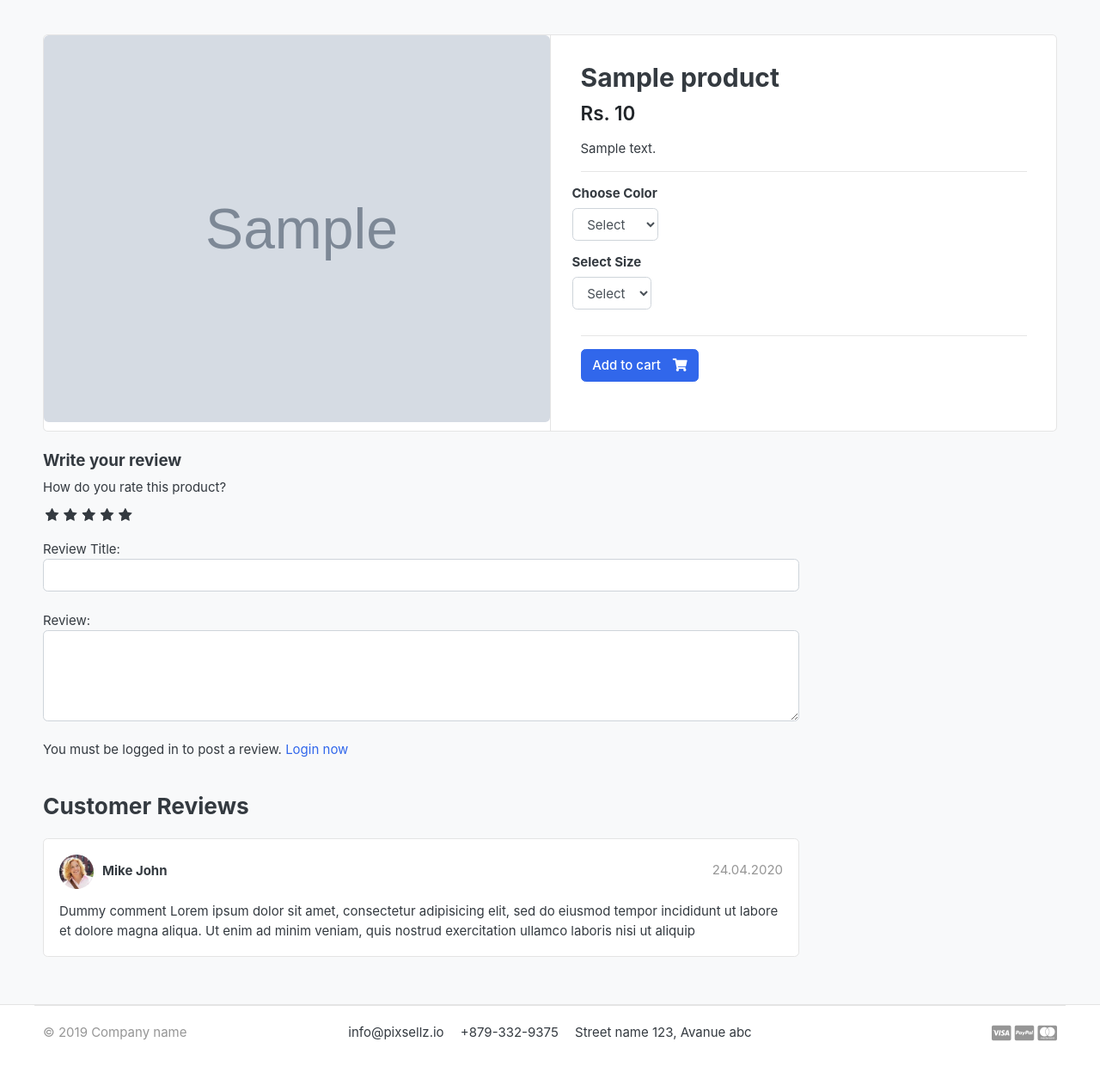
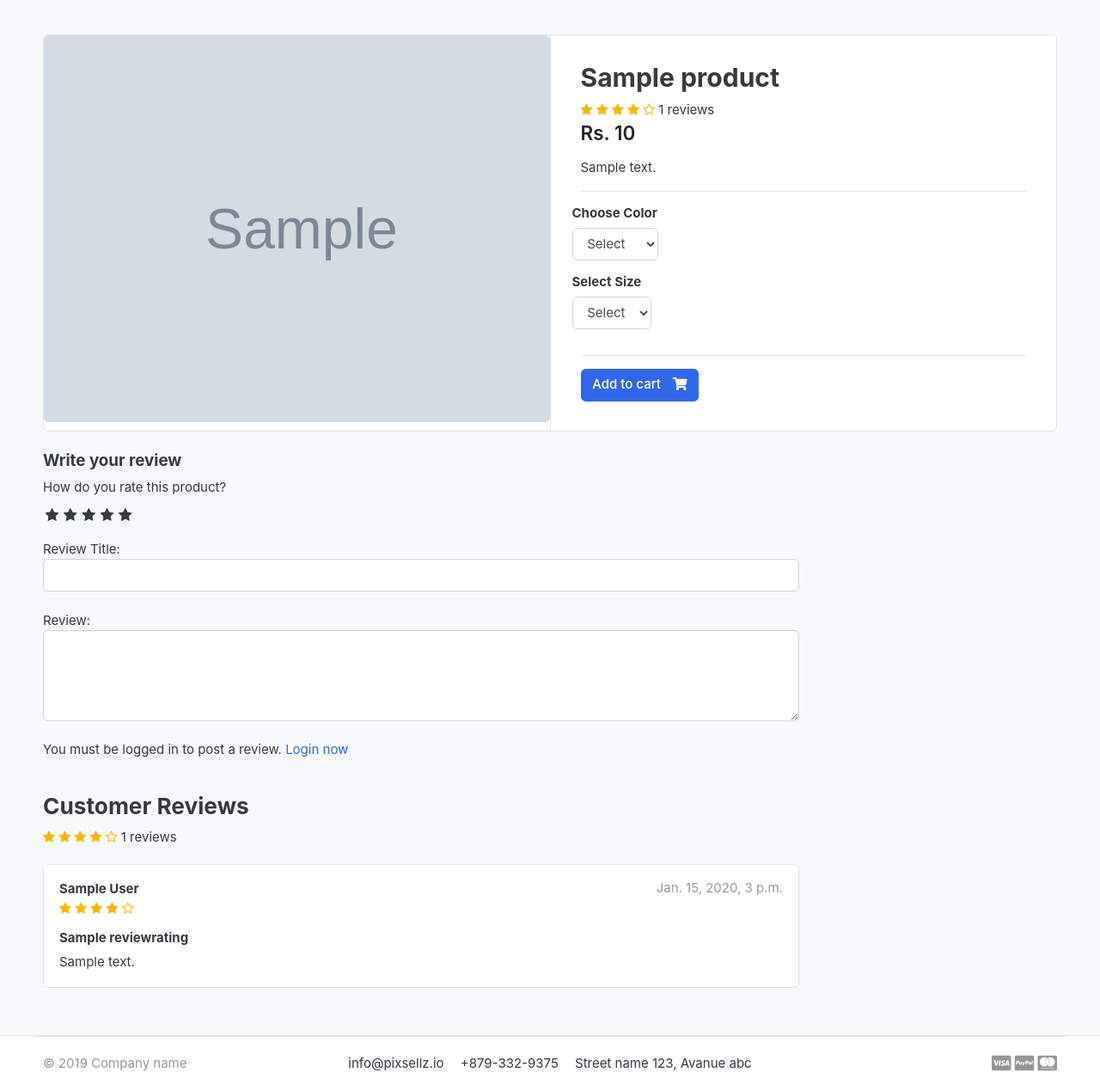
Before and after one commit to IbrarAman/EcommerceAnmolMobiles, a Django app: a page that uses templates/store/product_detail.html in a window 1280 px wide. Shown: the part 118-1387 px from the top of the page at 86% size. Before the commit the page ends 1329 px from the top, so only its background shows below. Run offline with Django 3.2, Linux system fonts and the light colour scheme; tables that the repository leaves empty hold one stand-in row (values such as "Sample post"); grey boxes marked "Sample" are stand-in pictures; some libraries are stand-ins or nearby versions; some web fonts are replaced.

Commit message:
review and rating System

```diff
--- a/accounts/models.py
+++ b/accounts/models.py
@@ -60,8 +60,8 @@ class Account(AbstractBaseUser):
 
     objects = MyAccountManager()
 
-    # def full_name(self):
-    #     return f'{self.first_name} {self.last_name}'
+    def full_name(self):
+        return f'{self.first_name} {self.last_name}'
 
     def __str__(self):
         return self.email
--- a/orders/views.py
+++ b/orders/views.py
@@ -211,8 +211,7 @@ def order_complete(request):
             'order_number': order.order_number,
             # 'payment': payment,
             'subtotal': subtotal,
-            # 'tax' : tax,
-            # 'grand_total' : grand_total
+
         }
         return render(request, 'orders/order_complete.html', context)
     except Order.DoesNotExist:
--- a/store/models.py
+++ b/store/models.py
@@ -2,6 +2,7 @@ from django.db import models
 from category.models import Category
 from django.urls import reverse
 from accounts.models import Account
+from django.db.models import Avg, Count
 
 # Create your models here.
 
@@ -22,6 +23,20 @@ class Product(models.Model):
 
     def __str__(self):
         return self.product_name
+
+    def averageReview(self):
+        reviews = ReviewRating.objects.filter(product=self, status=True).aggregate(average=Avg('rating'))
+        avg = 0
+        if reviews['average'] is not None:
+            avg = float(reviews['average'])
+        return avg
+
+    def countReview(self):
+        reviews = ReviewRating.objects.filter(product=self, status=True).aggregate(count=Count('id'))
+        count = 0
+        if reviews['count'] is not None:
+            count = int(reviews['count'])
+        return count
 
 
 class VariationManager(models.Manager):
--- a/store/views.py
+++ b/store/views.py
@@ -7,6 +7,7 @@ from django.core.paginator import EmptyPage, PageNotAnInteger, Paginator
 from .models import Product, ReviewRating
 from .forms import ReviewForm
 from django.contrib import messages
+from orders.models import OrderProduct
 
 # Create your views here.
 
@@ -44,9 +45,22 @@ def product_detail(request, category_slug, product_slug):
         raise e
 
 
+    if request.user.is_authenticated:
+        try:
+            orderproduct = OrderProduct.objects.filter(user=request.user, product_id=single_product.id).exists()
+        except OrderProduct.DoesNotExist:
+            orderproduct = None
+    else:
+        orderproduct = None
+
+    # Get the reviews
+    reviews = ReviewRating.objects.filter(product_id=single_product.id, status=True)
+
     context = {
         'single_product': single_product,
         'in_cart'       : in_cart,
+        'orderproduct'  : orderproduct,
+        'reviews'       : reviews,
     }
     return render(request, 'store/product_detail.html', context)
 
--- a/templates/store/product_detail.html
+++ b/templates/store/product_detail.html
@@ -24,6 +24,16 @@
             <article class="content-body">
 
               <h2 class="title">{{ single_product.product_name }}</h2>
+              <div class="rating-star">
+								<span>
+									<i class="fa fa-star{% if single_product.averageReview < 0.5 %}-o{% elif single_product.averageReview >= 0.5 and single_product.averageReview < 1 %}-half-o {% endif %}" aria-hidden="true"></i>
+									<i class="fa fa-star{% if single_product.averageReview < 1.5 %}-o{% elif single_product.averageReview >= 1.5 and single_product.averageReview < 2 %}-half-o {% endif %}" aria-hidden="true"></i>
+									<i class="fa fa-star{% if single_product.averageReview < 2.5 %}-o{% elif single_product.averageReview >= 2.5 and single_product.averageReview < 3 %}-half-o {% endif %}" aria-hidden="true"></i>
+									<i class="fa fa-star{% if single_product.averageReview < 3.5 %}-o{% elif single_product.averageReview >= 3.5 and single_product.averageReview < 4 %}-half-o {% endif %}" aria-hidden="true"></i>
+									<i class="fa fa-star{% if single_product.averageReview < 4.5 %}-o{% elif single_product.averageReview >= 4.5 and single_product.averageReview < 5 %}-half-o {% endif %}" aria-hidden="true"></i>
+	                <span>{{single_product.countReview}} reviews</span>
+								</span>
+							</div>
 
     <div class="mb-3">
         <var class="price h4">Rs. {{ single_product.price }}</var>
@@ -78,6 +88,7 @@
         <form action="{% url 'submit_review' single_product.id %}" method="POST">
           {% csrf_token %}
           <h5>Write your review</h5>
+
           <div>
             <!-- Rating stars -->
 						<label>How do you rate this product?</label>
@@ -102,7 +113,11 @@
 						<textarea name="review" rows="4" class="form-control"></textarea>
 						<br>
             {% if user.is_authenticated %}
-              <input type="submit" value="Submit Review" class="btn btn-primary">
+              {% if orderproduct %}
+                <input type="submit" value="Submit Review" class="btn btn-primary">
+              {% else %}
+                <p>You must purchase this product to post a review.</p>
+              {% endif %}
             {% else %}
               <p>You must be logged in to post a review. <span><a href="{% url 'login' %}">Login now</a></span></p>
             {% endif %}
@@ -113,27 +128,48 @@
 
         <header class="section-heading">
           <h3>Customer Reviews </h3>
+          <div class="rating-star">
+            <span>
+              <i class="fa fa-star{% if single_product.averageReview < 0.5 %}-o{% elif single_product.averageReview >= 0.5 and single_product.averageReview < 1 %}-half-o {% endif %}" aria-hidden="true"></i>
+              <i class="fa fa-star{% if single_product.averageReview < 1.5 %}-o{% elif single_product.averageReview >= 1.5 and single_product.averageReview < 2 %}-half-o {% endif %}" aria-hidden="true"></i>
+              <i class="fa fa-star{% if single_product.averageReview < 2.5 %}-o{% elif single_product.averageReview >= 2.5 and single_product.averageReview < 3 %}-half-o {% endif %}" aria-hidden="true"></i>
+              <i class="fa fa-star{% if single_product.averageReview < 3.5 %}-o{% elif single_product.averageReview >= 3.5 and single_product.averageReview < 4 %}-half-o {% endif %}" aria-hidden="true"></i>
+              <i class="fa fa-star{% if single_product.averageReview < 4.5 %}-o{% elif single_product.averageReview >= 4.5 and single_product.averageReview < 5 %}-half-o {% endif %}" aria-hidden="true"></i>
+              <span>{{single_product.countReview}} reviews</span>
+            </span>
+          </div>
+        </header>
 
-        </header>
+        {% for review in reviews %}
 
         <article class="box mb-3">
             <div class="icontext w-100">
-                <img src="{% static './images/avatars/avatar1.jpg' %}" class="img-xs icon rounded-circle">
+                <!-- <img src="{% static './images/avatars/avatar1.jpg' %}" class="img-xs icon rounded-circle"> -->
                 <div class="text">
-                    <span class="date text-muted float-md-right">24.04.2020 </span>
-                    <h6 class="mb-1">Mike John </h6>
+                    <span class="date text-muted float-md-right">{{review.updated_at}} </span>
+                    <h6 class="mb-1">{{ review.user.full_name }} </h6>
+
+                    <div class="rating-star">
+                      <span>
+                        <i class="fa fa-star{% if review.rating == 0.5 %}-half-o{% elif review.rating < 1 %}-o {% endif %}" aria-hidden="true"></i>
+                        <i class="fa fa-star{% if review.rating == 1.5 %}-half-o{% elif review.rating < 2 %}-o {% endif %}" aria-hidden="true"></i>
+                        <i class="fa fa-star{% if review.rating == 2.5 %}-half-o{% elif review.rating < 3 %}-o {% endif %}" aria-hidden="true"></i>
+                        <i class="fa fa-star{% if review.rating == 3.5 %}-half-o{% elif review.rating < 4 %}-o {% endif %}" aria-hidden="true"></i>
+                        <i class="fa fa-star{% if review.rating == 4.5 %}-half-o{% elif review.rating < 5 %}-o {% endif %}" aria-hidden="true"></i>
+                      </span>
+                    </div>
 
                 </div>
             </div> <!-- icontext.// -->
             <div class="mt-3">
-                <p>
-                    Dummy comment Lorem ipsum dolor sit amet, consectetur adipisicing elit, sed do eiusmod
-                    tempor incididunt ut labore et dolore magna aliqua. Ut enim ad minim veniam,
-                    quis nostrud exercitation ullamco laboris nisi ut aliquip
-                </p>
+              <h6>{{review.subject}}</h6>
+              <p>
+                {{review.review}}
+              </p>
             </div>
         </article>
 
+        {% endfor %}
 
 
         </div> <!-- col.// -->
```
